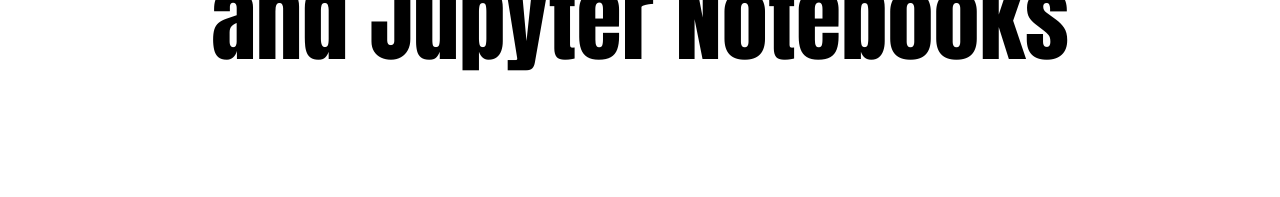
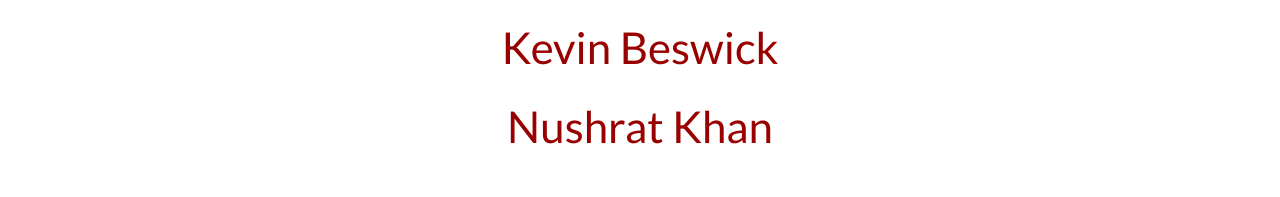
Before and after one commit to NCSU-Libraries/pandas-code4lib-2017, a website: page presentation/index.html in a window 1280 px wide. Shown: the part 480-677 px from the top of the page. Drawn offline with Linux system fonts and the light colour scheme; a web font is replaced by a local one.

Commit message:
presentation updates

```diff
--- a/presentation/index.html
+++ b/presentation/index.html
@@ -26,6 +26,8 @@
 			<div class="slides">
 				<section>
 					<h2>Data analysis with Python: An introduction to Pandas and Jupyter Notebooks</h2>
+                      <p style="color:#990000"> Kevin Beswick</p>
+                      <p style="color:#990000"> Nushrat Khan </p>
 				</section>
 
 				<section>
@@ -71,7 +73,7 @@
           <ul>
             <li>A Python package providing fast, flexible and expressive data structures</li>
             <li>Designed to make working with relational or labeled data both easy and intuitive</li>
-            <li></li>
+            <li>Filling out the gap of data analysis and modelling that was not as easy to do using Python before</li>
           </ul>
         </section>
 
@@ -166,6 +168,7 @@
 					{ src: 'plugin/highlight/highlight.js', async: true, callback: function() { hljs.initHighlightingOnLoad(); } }
 				]
 			});
+            Reveal.configure({ slideNumber: true });
 		</script>
 	</body>
 </html>
```
Also changed, not shown: 2 other files.
